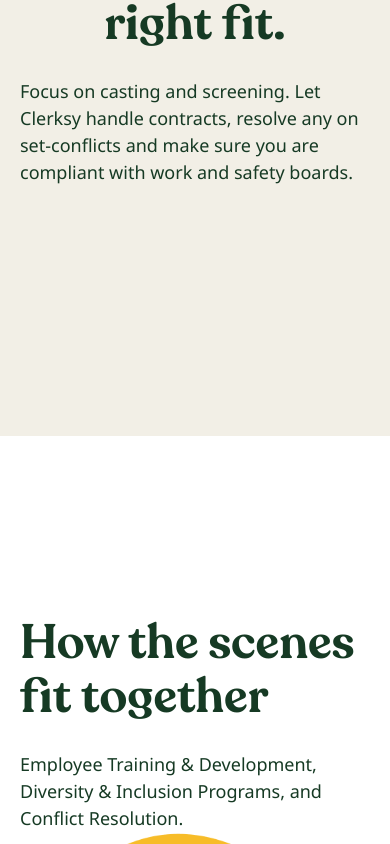
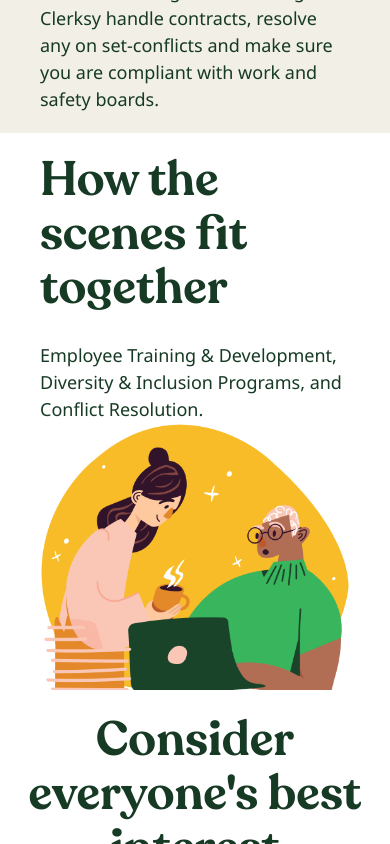
Before and after one commit to alukardv/Clerksy, a plain HTML site: page index.html in a window 390 px wide. Shown: the part 3580-4424 px from the top of the page. Drawn offline with nearby package versions, Linux system fonts and the light colour scheme.

```diff
--- a/css/media.css
+++ b/css/media.css
@@ -131,5 +131,10 @@
 @media screen and (max-width: 442px) {
     .section6{
         background-image: none;
+        min-height: 0;
+        padding: 20px;
+    }
+    .section7{
+        padding: 20px;
     }
 }
```
